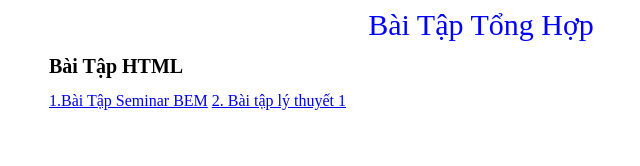
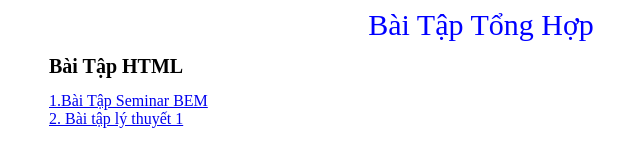
Before and after one commit to kquoc887/kquoc887.github.io, a plain HTML site: page index.html in a window 1280 px wide. Shown: the whole page, without its empty margins (159-799 px from the left). Drawn offline with Linux system fonts and the light colour scheme.

Commit message:
edit file index.html

```diff
--- a/index.html
+++ b/index.html
@@ -10,7 +10,7 @@
 		<div class="wrapper__header">Bài Tập Tổng Hợp</div>
 		<div class="wrapper__container">
 			<h1 class="wrapper__container__title">Bài Tập HTML</h4>
-			<a class="wrapper__container__a" href="Bai_Tap_HTML_BEM/BaiTapBem.html">1.Bài Tập Seminar BEM</a>
+			<a class="wrapper__container__a" href="Bai_Tap_HTML_BEM/BaiTapBem.html">1.Bài Tập Seminar BEM</a><br>
 			<a href="BaiLyThuyet1/index.html">2. Bài tập lý thuyết 1</a>
 		</div>
 	</div>
```
